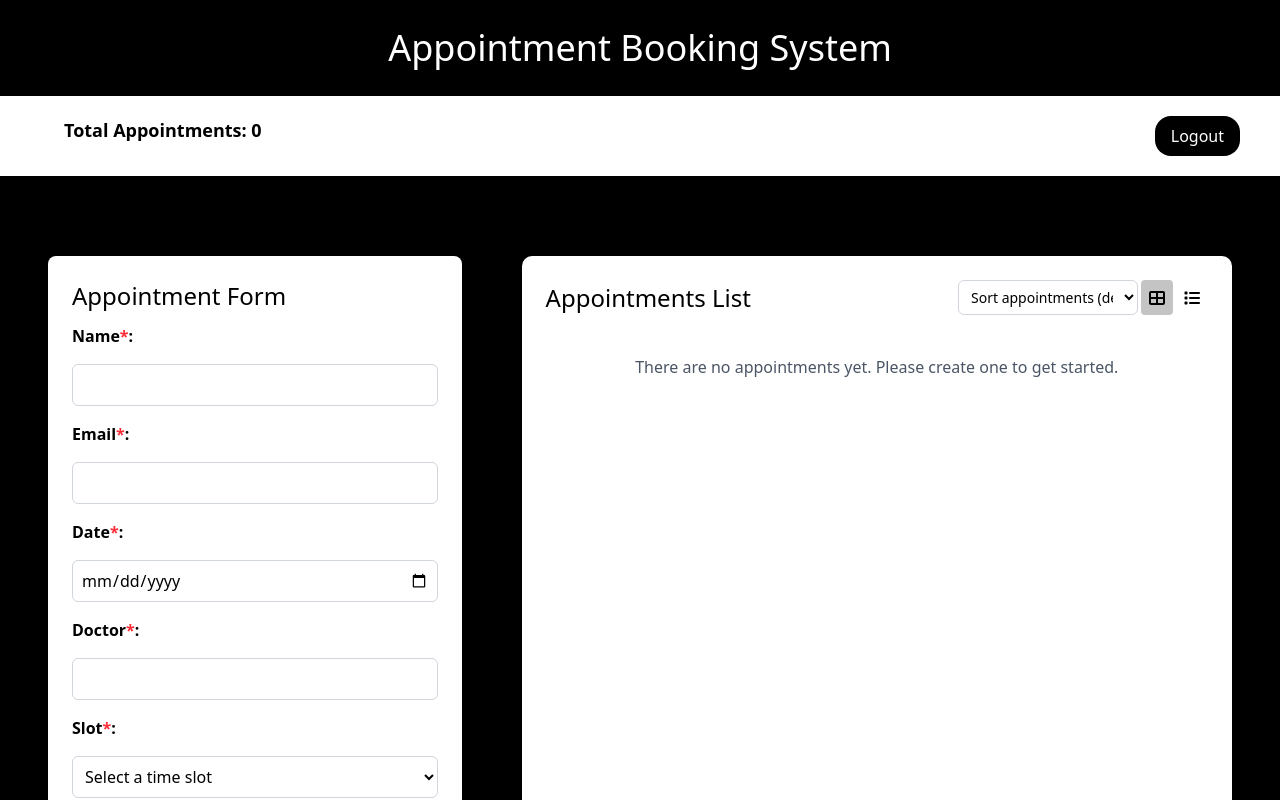
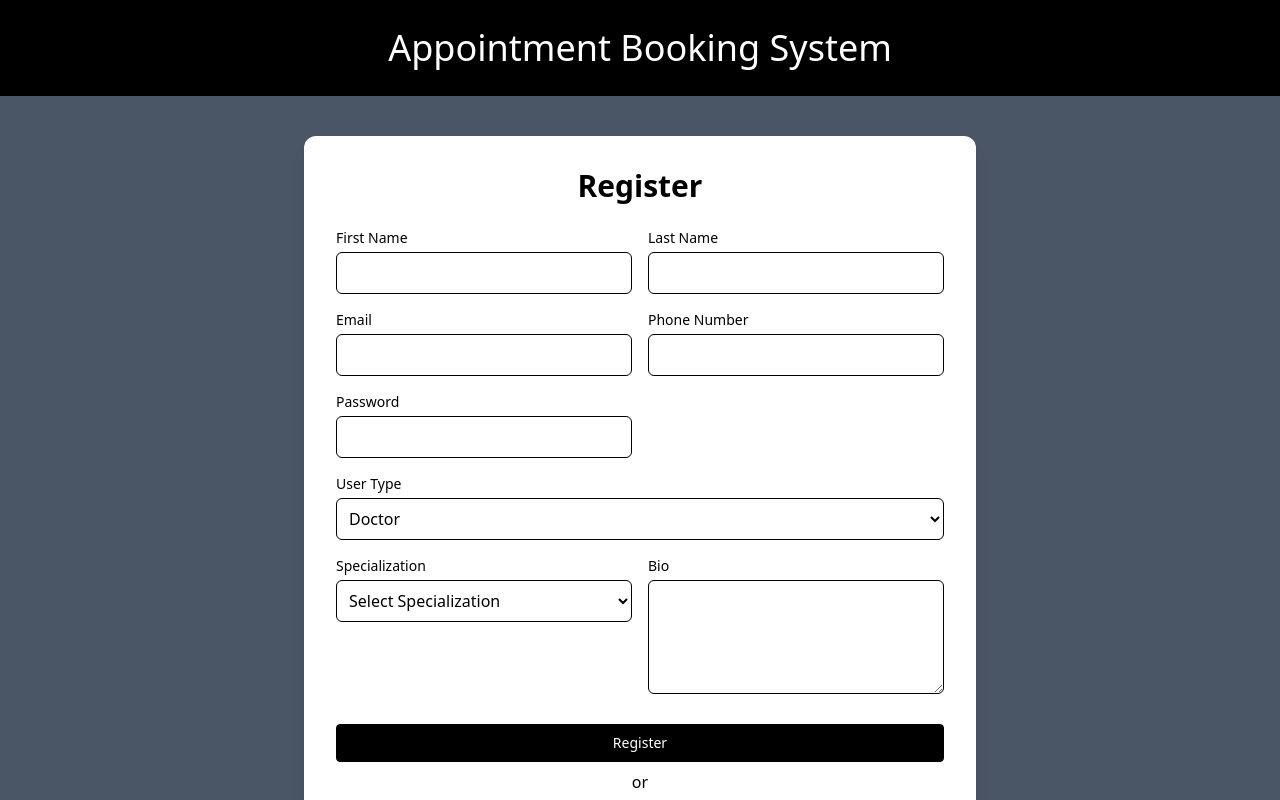
Before and after one commit to narayan-mindfire/Appointment_Booking_System_React, a React (Vite) app: page /register in a window 1280 px wide. Before the commit this address led to /. Shown: the top 800 px of the page. Built offline with nearby package versions, Linux system fonts and the light colour scheme.

Commit message:
fix: Token local storage retrieval

```diff
--- a/src/App.tsx
+++ b/src/App.tsx
@@ -11,6 +11,7 @@ import DoctorDashboard from "./pages/dashboards/DoctorDashboard";
 import PatientDashboard from "./pages/dashboards/PatientDashboard";
 import "./App.css";
 import Profile from "./pages/Profile";
+import Register from "./pages/Register";
 
 function App() {
   return (
@@ -22,6 +23,7 @@ function App() {
 
         <Routes>
           <Route path="/login" element={<Login />} />
+          <Route path="/register" element={<Register />} />
           <Route path="/doctor" element={<DoctorDashboard />} />
           <Route path="/patient" element={<PatientDashboard />} />
           <Route path="/profile" element={<Profile />} />
--- a/src/api/logoutUser.ts
+++ b/src/api/logoutUser.ts
@@ -1,4 +1,6 @@
+import { removeData } from "../storage/app.storage";
+
 export const logout = () => {
-  localStorage.removeItem("accessToken");
+  removeData("accessToken");
   window.location.href = "/login";
 };
--- a/src/components/Button.tsx
+++ b/src/components/Button.tsx
@@ -2,7 +2,7 @@ import type { ButtonHTMLAttributes, FC, ReactNode } from "react";
 
 interface ButtonProps extends ButtonHTMLAttributes<HTMLButtonElement> {
   children: ReactNode;
-  variant?: "default" | "outline";
+  variant?: "default" | "outline" | "danger";
   className?: string;
 }
 
@@ -18,6 +18,8 @@ const Button: FC<ButtonProps> = ({
     default: "bg-black text-white border border-black hover:bg-gray-800",
     outline:
       "bg-white text-black border border-black hover:bg-black hover:text-white",
+    danger:
+      "bg-white text-black border border-black hover:bg-red-500 hover:text-white",
   };
 
   return (
--- /dev/null
+++ b/src/components/Input.tsx
@@ -0,0 +1,57 @@
+import React from "react";
+
+interface InputProps {
+  label: string;
+  name: string;
+  type?: string;
+  value: string;
+  onChange: (
+    e: React.ChangeEvent<HTMLInputElement | HTMLTextAreaElement>
+  ) => void;
+  placeholder?: string;
+  error?: string;
+  textarea?: boolean;
+}
+
+const Input: React.FC<InputProps> = ({
+  label,
+  name,
+  type = "text",
+  value,
+  onChange,
+  placeholder,
+  error,
+  textarea = false,
+}) => {
+  return (
+    <div className="w-full">
+      <label htmlFor={name} className="block text-sm font-medium mb-1">
+        {label}
+      </label>
+      {textarea ? (
+        <textarea
+          id={name}
+          name={name}
+          value={value}
+          onChange={onChange}
+          placeholder={placeholder}
+          className="w-full border rounded-md p-2 focus:outline-none focus:ring-2 focus:ring-blue-400"
+          rows={4}
+        />
+      ) : (
+        <input
+          id={name}
+          name={name}
+          type={type}
+          value={value}
+          onChange={onChange}
+          placeholder={placeholder}
+          className="w-full border rounded-md p-2 focus:outline-none focus:ring-2 focus:ring-blue-400"
+        />
+      )}
+      {error && <p className="text-red-500 text-xs mt-1">{error}</p>}
+    </div>
+  );
+};
+
+export default Input;
--- a/src/pages/Login.tsx
+++ b/src/pages/Login.tsx
@@ -3,6 +3,8 @@ import { useState } from "react";
 import { useNavigate } from "react-router-dom";
 import axiosInstance from "../api/axiosInterceptor";
 import { AxiosError } from "axios";
+import Button from "../components/Button";
+import { saveData } from "../storage/app.storage";
 
 const Login = () => {
   const [email, setEmail] = useState("");
@@ -16,7 +18,7 @@ const Login = () => {
 
     try {
       const res = await axiosInstance.post("/auth/login", { email, password });
-      localStorage.setItem("accessToken", res.data.token);
+      saveData("accessToken", res.data.token);
       const userType = res.data.user_type;
       if (userType === "doctor") {
         navigate("/doctor");
@@ -30,9 +32,9 @@ const Login = () => {
   };
 
   return (
-    <div className="min-h-screen flex items-center justify-center bg-gray-100 px-4">
+    <div className="min-h-screen flex items-center justify-center bg-gray-600 px-4">
       <form
-        onSubmit={handleSubmit}
+        // onSubmit={handleSubmit}
         className="bg-white shadow-md p-8 rounded-md max-w-sm w-full"
       >
         <h2 className="text-2xl font-semibold mb-6">Login</h2>
@@ -60,13 +62,19 @@ const Login = () => {
             required
           />
         </div>
-
-        <button
-          type="submit"
-          className="w-full bg-black text-white py-2 rounded hover:bg-gray-800"
-        >
-          Log In
-        </button>
+        <Button
+          variant="default"
+          onClick={handleSubmit}
+          children={"Log In"}
+          className="w-full"
+        />
+        <p className="text-center">or</p>
+        <Button
+          className="w-full"
+          variant="outline"
+          children={"register"}
+          onClick={() => navigate("/register")}
+        />
       </form>
     </div>
   );
--- /dev/null
+++ b/src/pages/Register.tsx
@@ -0,0 +1,246 @@
+import React, { useState } from "react";
+import Input from "../components/Input";
+import axiosInstance from "../api/axiosInterceptor";
+import { validationService } from "../services/validation.service";
+import { useNavigate } from "react-router-dom";
+import { saveData } from "../storage/app.storage";
+import Button from "../components/Button";
+
+type UserType = "doctor" | "patient";
+
+interface Fields {
+  first_name: string;
+  last_name: string;
+  email: string;
+  phone_number: string;
+  user_type: UserType;
+  password: string;
+  specialization?: string;
+  bio?: string;
+  gender?: string;
+  date_of_birth?: string;
+}
+
+const validationConfig: Record<
+  string,
+  Array<keyof ReturnType<typeof validationService>>
+> = {
+  first_name: ["isRequired"],
+  last_name: ["isRequired"],
+  email: ["isRequired", "isEmailFormat"],
+  phone_number: ["isRequired"],
+  password: ["isRequired"],
+  user_type: ["isRequired"],
+  specialization: ["isRequired"],
+  bio: [],
+  gender: ["isRequired"],
+  date_of_birth: ["isRequired"],
+};
+
+const Register = () => {
+  const navigate = useNavigate();
+  const [fields, setFields] = useState<Fields>({
+    first_name: "",
+    last_name: "",
+    email: "",
+    phone_number: "",
+    password: "",
+    user_type: "doctor",
+    specialization: "",
+    bio: "",
+    gender: "",
+    date_of_birth: "",
+  });
+
+  const [errors, setErrors] = useState<Record<string, string>>({});
+  const validators = validationService();
+
+  const handleChange = (
+    e: React.ChangeEvent<
+      HTMLInputElement | HTMLTextAreaElement | HTMLSelectElement
+    >
+  ) => {
+    const { name, value } = e.target;
+    setFields((prev) => ({ ...prev, [name]: value }));
+  };
+
+  const validateFields = () => {
+    let valid = true;
+    const tempErrors: { [k: string]: string } = {};
+
+    for (const key in fields) {
+      const rules = validationConfig[key] || [];
+      for (const rule of rules) {
+        const validate = validators[rule];
+        if (
+          validate &&
+          // eslint-disable-next-line @typescript-eslint/no-explicit-any
+          !validate((fields as any)[key]) &&
+          (fields.user_type === "doctor" ||
+            (key !== "specialization" && key !== "bio")) &&
+          (fields.user_type === "patient" ||
+            (key !== "gender" && key !== "date_of_birth"))
+        ) {
+          tempErrors[key] = `${key.replace("_", " ")} is invalid.`;
+          valid = false;
+          break;
+        }
+      }
+    }
+
+    setErrors(tempErrors);
+    return valid;
+  };
+
+  const handleSubmit = async (e: React.FormEvent) => {
+    e.preventDefault();
+    if (!validateFields()) return;
+
+    try {
+      const res = await axiosInstance.post("/auth/register", fields);
+      saveData("token", res.data.token);
+      console.log("Registration Success:", res.data);
+      navigate(res.data.user_type === "doctor" ? "/doctor" : "/patient");
+    } catch (err) {
+      console.error("Registration Failed", err);
+    }
+  };
+
+  return (
+    <div className="min-h-screen flex items-center justify-center bg-gray-600 shadow-2xl px-6">
+      <form
+        // onSubmit={handleSubmit}
+        className="w-full max-w-2xl bg-white p-8 rounded-xl shadow-lg space-y-6 my-10"
+      >
+        <h1 className="text-3xl font-bold text-center">Register</h1>
+        <div className="grid grid-cols-1 md:grid-cols-2 gap-4">
+          <Input
+            label="First Name"
+            name="first_name"
+            value={fields.first_name}
+            onChange={handleChange}
+            error={errors.first_name}
+          />
+          <Input
+            label="Last Name"
+            name="last_name"
+            value={fields.last_name}
+            onChange={handleChange}
+            error={errors.last_name}
+          />
+          <Input
+            label="Email"
+            name="email"
+            value={fields.email}
+            onChange={handleChange}
+            error={errors.email}
+          />
+          <Input
+            label="Phone Number"
+            name="phone_number"
+            value={fields.phone_number}
+            onChange={handleChange}
+            error={errors.phone_number}
+          />
+          <Input
+            label="Password"
+            name="password"
+            type="password"
+            value={fields.password}
+            onChange={handleChange}
+            error={errors.password}
+          />
+
+          <div className="col-span-1 md:col-span-2">
+            <label className="block text-sm font-medium mb-1">User Type</label>
+            <select
+              name="user_type"
+              value={fields.user_type}
+              onChange={handleChange}
+              className="w-full border rounded-md p-2"
+            >
+              <option value="doctor">Doctor</option>
+              <option value="patient">Patient</option>
+            </select>
+          </div>
+
+          {fields.user_type === "doctor" && (
+            <>
+              <div className="w-full">
+                <label
+                  className="block text-sm font-medium mb-1"
+                  htmlFor="specialization"
+                >
+                  Specialization
+                </label>
+                <select
+                  id="specialization"
+                  name="specialization"
+                  value={fields.specialization}
+                  onChange={handleChange}
+                  className="w-full border rounded-md p-2 focus:outline-none focus:ring-2 focus:ring-blue-400"
+                >
+                  <option value="">Select Specialization</option>
+                  <option value="Cardiology">Cardiology</option>
+                  <option value="Medicine">Medicine</option>
+                  <option value="Dermatology">Dermatology</option>
+                  <option value="Neurology">Neurology</option>
+                  <option value="Pediatrics">Pediatrics</option>
+                </select>
+                {errors.specialization && (
+                  <p className="text-red-500 text-xs mt-1">
+                    {errors.specialization}
+                  </p>
+                )}
+              </div>
+
+              <Input
+                label="Bio"
+                name="bio"
+                value={fields.bio!}
+                onChange={handleChange}
+                textarea
+              />
+            </>
+          )}
+
+          {fields.user_type === "patient" && (
+            <>
+              <Input
+                label="Gender"
+                name="gender"
+                value={fields.gender!}
+                onChange={handleChange}
+                error={errors.gender}
+              />
+              <Input
+                label="Date of Birth"
+                name="date_of_birth"
+                type="date"
+                value={fields.date_of_birth!}
+                onChange={handleChange}
+                error={errors.date_of_birth}
+              />
+            </>
+          )}
+        </div>
+
+        <Button
+          className="w-full mb-2"
+          variant="default"
+          children={"Register"}
+          onClick={handleSubmit}
+        />
+        <p className="text-center mb-2">or</p>
+        <Button
+          className="w-full"
+          variant="outline"
+          children={"Log In"}
+          onClick={() => navigate("/login")}
+        />
+      </form>
+    </div>
+  );
+};
+
+export default Register;
--- a/src/pages/dashboards/PatientDashboard.tsx
+++ b/src/pages/dashboards/PatientDashboard.tsx
@@ -4,6 +4,7 @@ import axiosInstance from "../../api/axiosInterceptor";
 import type { Appointment } from "../../types";
 import Card from "../../components/Card";
 import Button from "../../components/Button";
+import { logout } from "../../api/logoutUser";
 
 const PatientDashboard = () => {
   const [appointments, setAppointments] = useState<Appointment[]>([]);
@@ -25,15 +26,10 @@ const PatientDashboard = () => {
     fetchAppointments();
   }, []);
 
-  const logout = () => {
-    localStorage.removeItem("accessToken");
-    navigate("/login");
-  };
-
   return (
     <div className="min-h-screen bg-white text-black px-6 md:px-12 py-8">
       <div className="flex justify-between items-center mb-8 border-b pb-4">
-        <h1 className="text-3xl font-bold">Doctor Dashboard</h1>
+        <h1 className="text-3xl font-bold">Patient Dashboard</h1>
         <div className="flex gap-3">
           <Button onClick={() => navigate("/profile")} variant="default">
             Profile
```
Also changed, not shown: src/api/axiosInterceptor.ts (+19 -10 lines), src/pages/Profile.tsx (+19 -1 lines), src/storage/app.storage.ts (+8 -1 lines).
